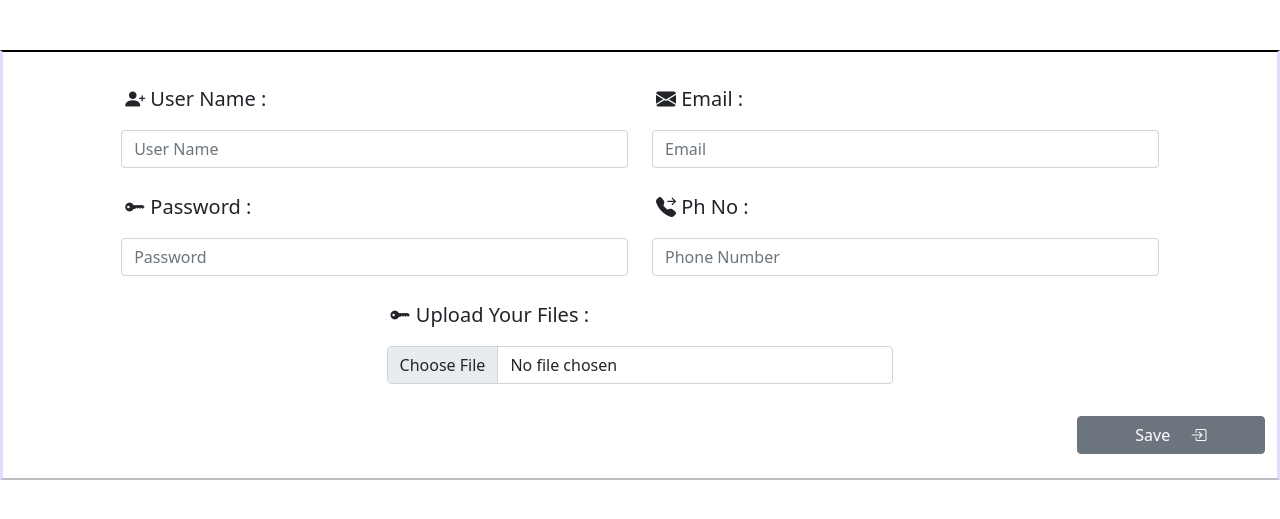
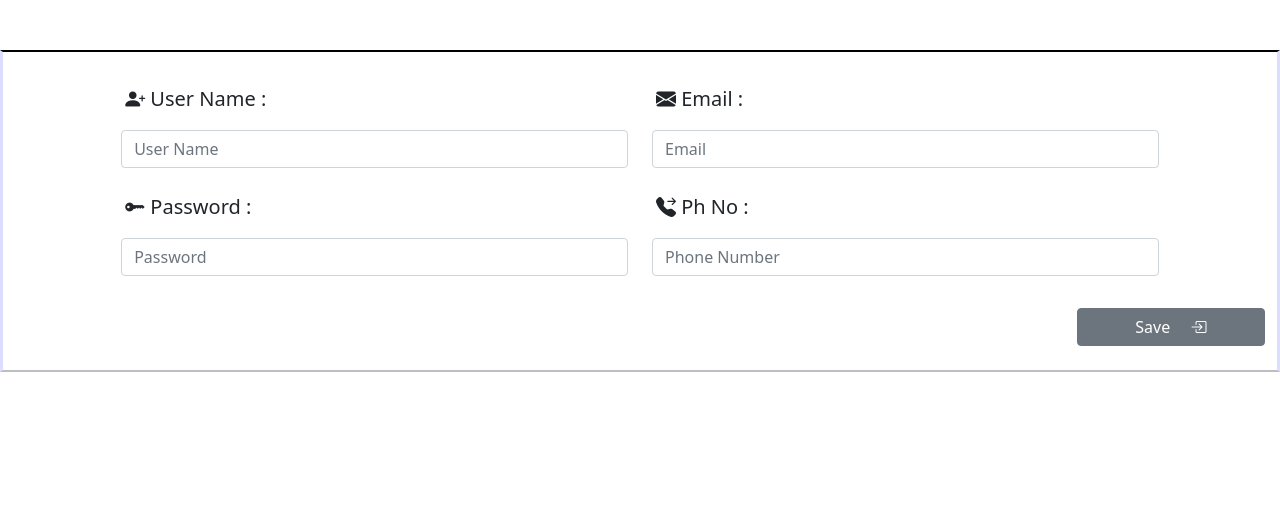
Before and after one commit to Selvasa/crudoperation, a CodeIgniter app: page /php71_task/ in a window 1280 px wide. Shown: the top 519 px of the page. Run offline with CodeIgniter, Linux system fonts and the light colour scheme; some libraries are stand-ins or nearby versions.

Commit message:
crud operation

```diff
--- a/crud/application/views/create.php
+++ b/crud/application/views/create.php
@@ -37,12 +37,6 @@
                             <input type='text' class='form-control' name='phno' placeholder='Phone Number' required/>
                         </div>
                     </div>
-                    <div class='row d-flex  justify-content-center pt-4'>
-                        <div class='col-sm-5'>
-                            <label class='form-label ps-1 pb-2'><i class="bi bi-key-fill"></i> Upload Your Files : </label>
-                            <input type='file' class='form-control' name='file' placeholder='Password' required/>
-                        </div>
-                    </div>
                     <div class='row d-flex  justify-content-end mt-3 pt-3'>
                         <div class='col-sm-2'>
 
```
